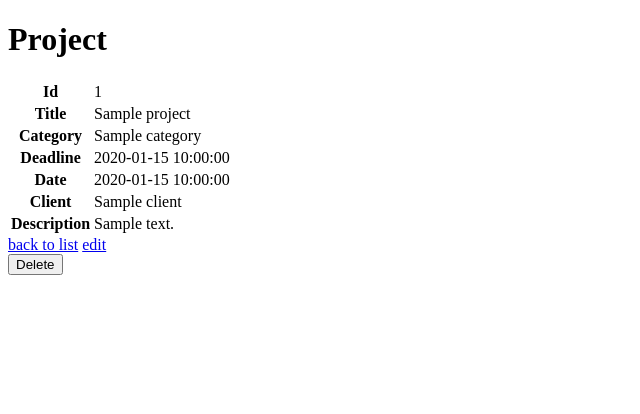
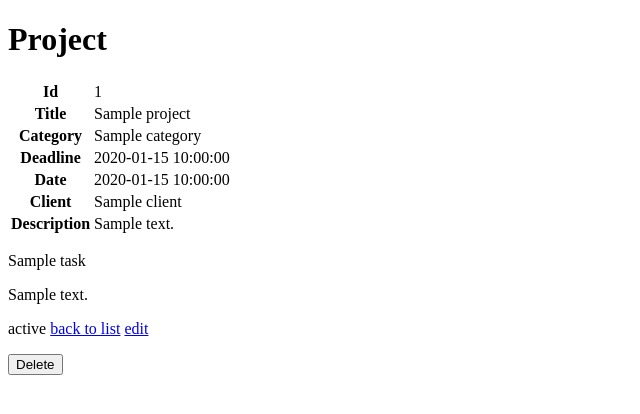
Before and after one commit to JEANThibaut/Batiment-Aleau, a Symfony app: template templates/project/show.html.twig in a window 1280 px wide. Shown: the top 414 px of the page, without its empty margins (0-640 px from the left). Run offline with Twig, Linux system fonts and the light colour scheme; the template is opened without the code that fills it: most values are stand-ins (such as "Sample title", 1, 10 or a date in 2020); some libraries are stand-ins or nearby versions.

Commit message:
add Task in project page, redirect to login at logout

```diff
--- a/src/DataFixtures/AppFixtures.php
+++ b/src/DataFixtures/AppFixtures.php
@@ -33,7 +33,7 @@ class AppFixtures extends Fixture
 
         for($j=1; $j < 3; $j++){
             $project = new Project();
-            $project->setTitle("Titre" . $j);
+            $project->setTitle("Titre" . $j. "User" .$i);
             $project->setDate(new \DateTime());
             $project->setCategory("Category" .$j);
             $project->setDeadline(new \DateTime());
@@ -49,8 +49,8 @@ class AppFixtures extends Fixture
                 $task->setTitle("titre" .$k);
                 $task->setDate(new \DateTime());
                 $task->setDeadline(new \DateTime());
-                $task->setDescription("Nouvelle tâche" .$k);
-                $task->setState("false");
+                $task->setDescription("Nouvelle tâche" .$k. "Projet" .$j);
+                $task->setState("true");
                 $task->setProject($project);
 
 
--- a/src/Entity/Project.php
+++ b/src/Entity/Project.php
@@ -56,7 +56,7 @@ class Project
     private $user;
 
     /**
-     * @ORM\OneToMany(targetEntity=Task::class, mappedBy="relation")
+     * @ORM\OneToMany(targetEntity=Task::class, mappedBy="project")
      */
     private $tasks;
 
--- a/src/Form/ProjectType.php
+++ b/src/Form/ProjectType.php
@@ -18,7 +18,6 @@ class ProjectType extends AbstractType
             ->add('date')
             ->add('client')
             ->add('description')
-            // ->add('user')
         ;
     }
 
--- a/src/Repository/ProjectRepository.php
+++ b/src/Repository/ProjectRepository.php
@@ -55,6 +55,7 @@ class ProjectRepository extends ServiceEntityRepository
             ->innerJoin('p.user', 'u')
             ->addSelect('u')
             ->andWhere('p.user= :val')
+            ->orderBy('p.deadline', 'DESC')
             ->setParameter('val',$user)
             ->getQuery()
             ->getResult()
--- a/templates/project/show.html.twig
+++ b/templates/project/show.html.twig
@@ -38,6 +38,13 @@
         </tbody>
     </table>
 
+    {% for task in project.tasks %}
+        <p>{{ task.title }}</p>
+        <p>{{ task.description }}</p>
+        <P>{{ task.state}}
+
+    {% endfor %}
+
     <a href="{{ path('project_index') }}">back to list</a>
 
     <a href="{{ path('project_edit', {'id': project.id}) }}">edit</a>
```
Also changed, not shown: src/Controller/ProjectController.php (+13 -6 lines), 1 other file.
